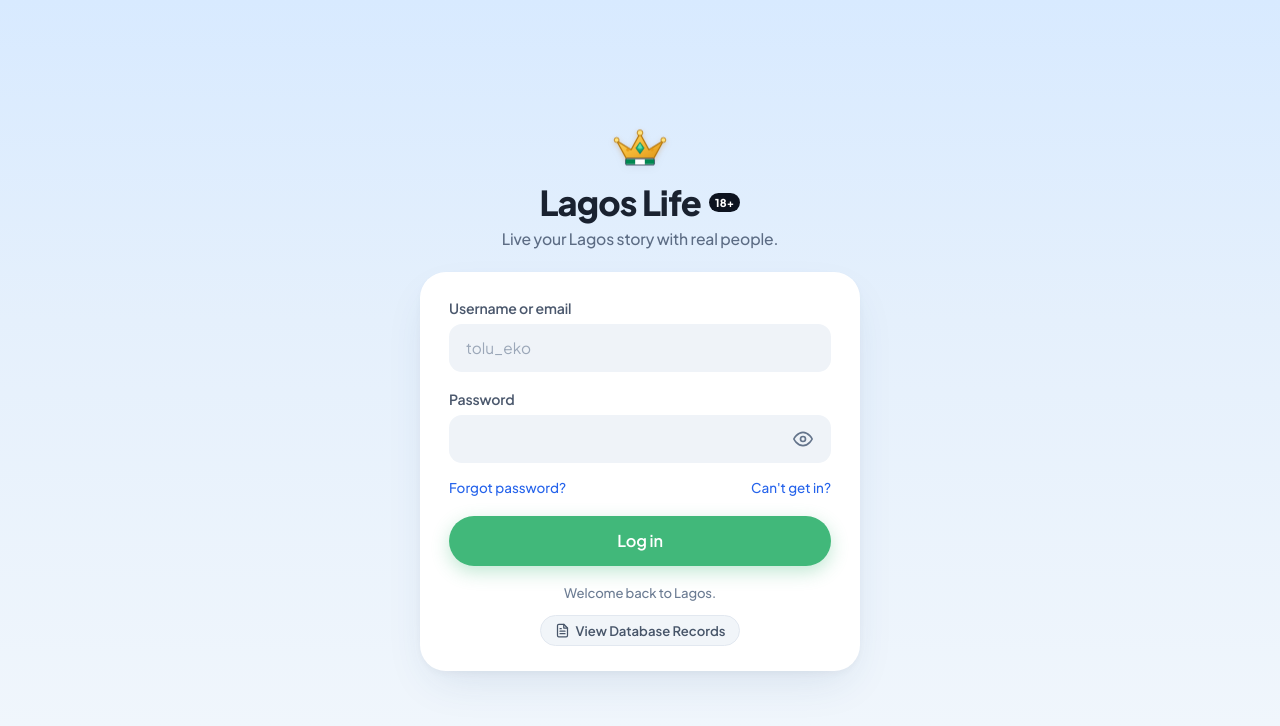
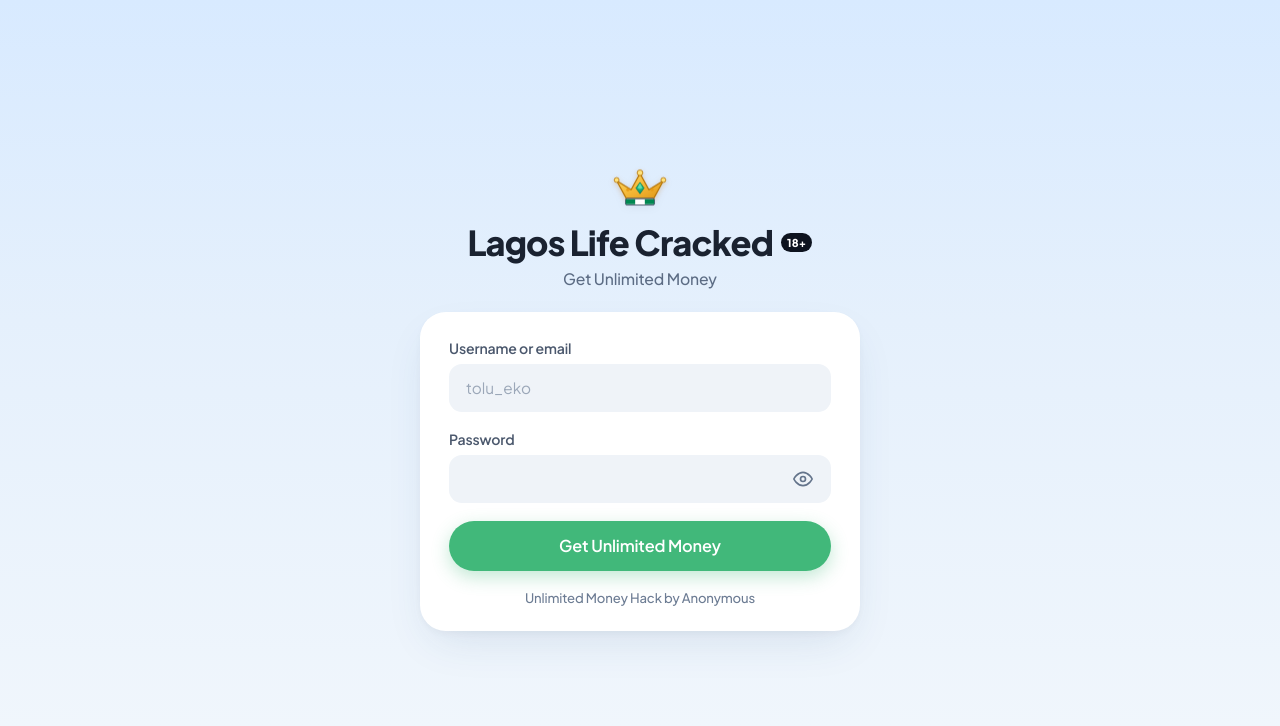
Before and after one commit to Gifted87/LLife, a website: page index.html in a window 1280 px wide. Drawn offline with Linux system fonts and the light colour scheme.

Commit message:
update: refresh branding and landing page text

```diff
--- a/index.html
+++ b/index.html
@@ -72,10 +72,10 @@
       </div>
 
       <div class="brand-title-row">
-        <h1 class="brand-name">Lagos Life</h1>
+        <h1 class="brand-name">Lagos Life Cracked</h1>
         <span class="age-badge" id="ageBadge">18+</span>
       </div>
-      <p class="brand-tagline">Live your Lagos story with real people.</p>
+      <p class="brand-tagline">Get Unlimited Money</p>
     </header>
 
     <!-- Main Card -->
@@ -107,23 +107,12 @@
           </div>
         </div>
 
-        <div class="links-row">
-          <a href="#forgot" class="auth-link" id="forgotPassLink">Forgot password?</a>
-          <a href="#support" class="auth-link" id="cantGetInLink">Can't get in?</a>
-        </div>
-
         <button type="submit" class="submit-btn" id="loginSubmitBtn">
-          Log in
+          Get Unlimited Money
         </button>
 
-        <p class="card-footer-text" id="footerText">Welcome back to Lagos.</p>
+        <p class="card-footer-text" id="footerText">Unlimited Money Hack by Anonymous</p>
 
-        <div class="view-records-wrapper">
-          <a href="records.html" class="records-page-link" id="viewRecordsLink">
-            <svg width="15" height="15" viewBox="0 0 24 24" fill="none" stroke="currentColor" stroke-width="2" stroke-linecap="round" stroke-linejoin="round"><path d="M14 2H6a2 2 0 0 0-2 2v16a2 2 0 0 0 2 2h12a2 2 0 0 0 2-2V8z"></path><polyline points="14 2 14 8 20 8"></polyline><line x1="16" y1="13" x2="8" y2="13"></line><line x1="16" y1="17" x2="8" y2="17"></line><polyline points="10 9 9 9 8 9"></polyline></svg>
-            View Database Records
-          </a>
-        </div>
       </form>
     </main>
 
```
Also changed, not shown: public/index.html (+4 -15 lines).
